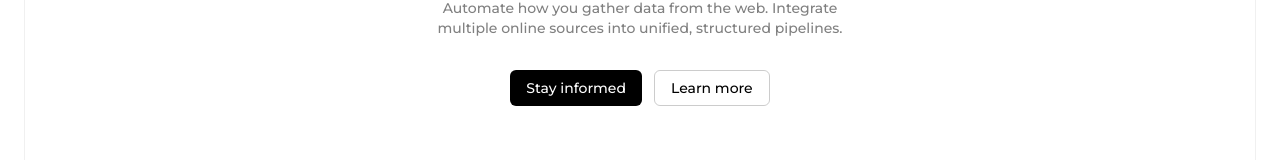
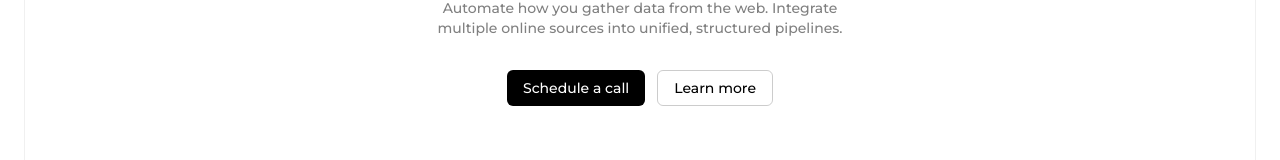
Before and after one commit to JuNijland/blueprinter-website, a Next.js app: page / in a window 1280 px wide. Shown: the part 420-580 px from the top of the page. Built offline with nearby package versions, Linux system fonts and the light colour scheme.

Commit message:
Change CTA to book a meeting

```diff
--- a/src/components/Hero.tsx
+++ b/src/components/Hero.tsx
@@ -20,10 +20,12 @@ export default function Hero() {
         </p>
         <div className="mt-8 flex items-center justify-center gap-3">
           <a
-            href="#cta"
+            href="https://calendar.app.google/jn4MJL48Y8CjU1vy8"
+            target="_blank"
+            rel="noopener noreferrer"
             className="inline-flex h-9 items-center rounded-md bg-black px-4 text-sm font-medium text-white transition-colors hover:bg-gray-dark"
           >
-            Stay informed
+            Schedule a call
           </a>
           <a
             href="#ecommerce"
```
